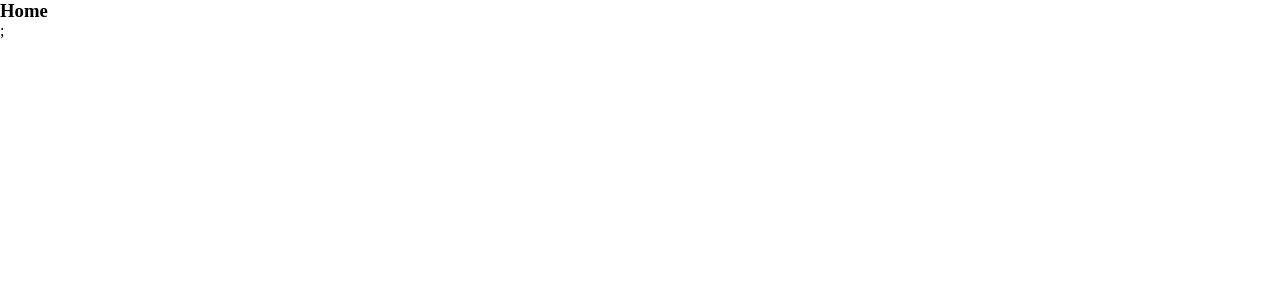
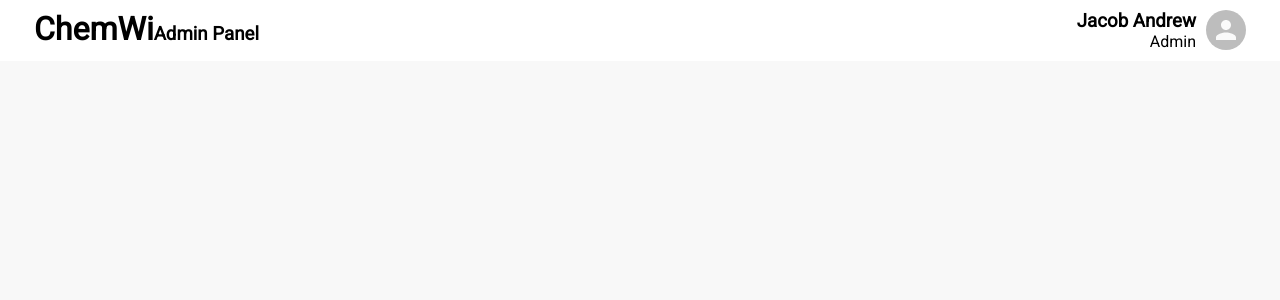
Before and after one commit to korathbasil/protien-bank-admin, a React (Create React App) app: page / in a window 1280 px wide. Shown: the top 300 px of the page. Built offline with nearby package versions, Linux system fonts and the light colour scheme.

Commit message:
add basic layout for header, add roboto font

```diff
--- a/package.json
+++ b/package.json
@@ -16,6 +16,7 @@
     "react-dom": "^17.0.2",
     "react-router-dom": "^6.2.1",
     "react-scripts": "5.0.0",
+    "sass": "^1.49.0",
     "typescript": "^4.4.2",
     "web-vitals": "^2.1.0"
   },
--- a/public/index.html
+++ b/public/index.html
@@ -15,15 +15,11 @@
       user's mobile device or desktop. See https://developers.google.com/web/fundamentals/web-app-manifest/
     -->
     <link rel="manifest" href="%PUBLIC_URL%/manifest.json" />
-    <!--
-      Notice the use of %PUBLIC_URL% in the tags above.
-      It will be replaced with the URL of the `public` folder during the build.
-      Only files inside the `public` folder can be referenced from the HTML.
+    <!--------------- Fonts --------------->
+    <link rel="preconnect" href="https://fonts.googleapis.com">
+    <link rel="preconnect" href="https://fonts.gstatic.com" crossorigin>
+    <link href="https://fonts.googleapis.com/css2?family=Roboto&display=swap" rel="stylesheet">
 
-      Unlike "/favicon.ico" or "favicon.ico", "%PUBLIC_URL%/favicon.ico" will
-      work correctly both with client-side routing and a non-root public URL.
-      Learn how to configure a non-root public URL by running `npm run build`.
-    -->
     <title>React App</title>
   </head>
   <body>
--- a/src/app/App.css
+++ b/src/app/App.css
@@ -3,3 +3,10 @@
   padding: 0;
   box-sizing: border-box;
 }
+body {
+  /********* Colors **********/
+  --col-lightgrey-bg: #f8f8f8;
+  font-family: "Roboto", sans-serif;
+
+  background-color: var(--col-lightgrey-bg);
+}
--- a/src/app/App.tsx
+++ b/src/app/App.tsx
@@ -17,7 +17,6 @@ function App() {
           <Route path="/" element={<Home />} />
         </Routes>
       </div>
-      ;
     </BrowserRouter>
   );
 }
--- a/src/components/header/Header.tsx
+++ b/src/components/header/Header.tsx
@@ -1,5 +1,33 @@
+import { Container, Avatar, Box } from "@material-ui/core";
 import styles from "./header.module.scss";
 
 export const Header = () => {
-  return <h3>HEader</h3>;
+  return (
+    <header className={styles.header}>
+      <Container>
+        <Box sx={{ display: "flex", justifyContent: "space-between" }}>
+          <Box sx={{ display: "flex", alignItems: "baseline" }}>
+            <h1>ChemWi</h1>
+            <h3>Admin Panel</h3>
+          </Box>
+
+          <Box sx={{ display: "flex" }}>
+            <Box
+              sx={{
+                display: "flex",
+                flexDirection: "column",
+                alignItems: "flex-end",
+              }}
+            >
+              <h3>Jacob Andrew</h3>
+              <p>Admin</p>
+            </Box>
+            <Box sx={{ marginLeft: "10px" }}>
+              <Avatar />
+            </Box>
+          </Box>
+        </Box>
+      </Container>
+    </header>
+  );
 };
--- a/src/components/header/header.module.scss
+++ b/src/components/header/header.module.scss
@@ -0,0 +1,8 @@
+.header {
+  width: 100%;
+  padding: 10px;
+  background-color: white;
+}
+.headerContents {
+  display: flex;
+}
--- a/src/pages/home/Home.tsx
+++ b/src/pages/home/Home.tsx
@@ -1,5 +1,11 @@
 import styles from "./home.module.scss";
 
+import { Header } from "../../components";
+
 export const Home = () => {
-  return <h3>Home</h3>;
+  return (
+    <>
+      <Header />
+    </>
+  );
 };
```
Also changed, not shown: 1 other file (tests, documents, lock files or other folders).
